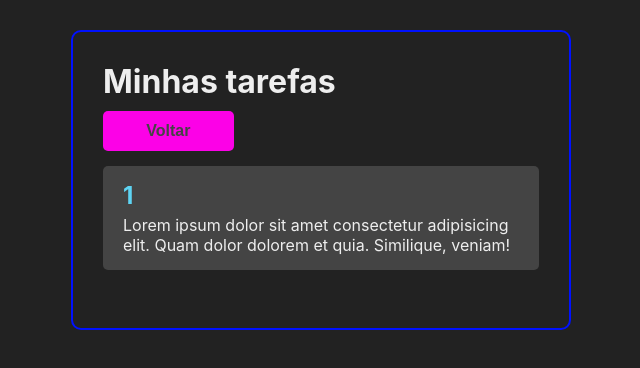
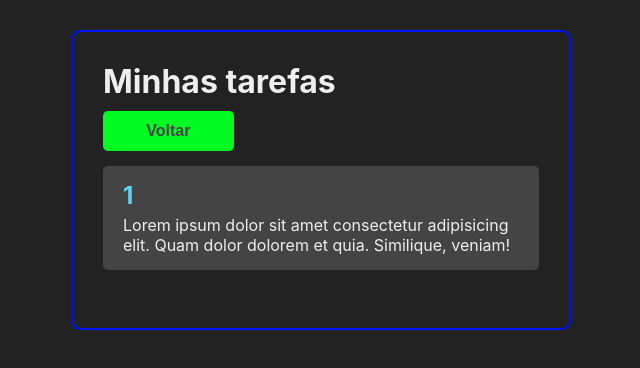
Before and after one commit to lhenriquesouz/React-To-do, a React (Create React App) app: page /1 in a window 1280 px wide. Shown: the top 368 px of the page, without its empty margins (319-959 px from the left). Built offline with nearby package versions, Linux system fonts and the light colour scheme; no server answers.

Commit message:
Alteração para a cor verde

```diff
--- a/src/components/Button.css
+++ b/src/components/Button.css
@@ -1,5 +1,5 @@
 .button {
-    background-color: rgb(252, 1, 231);
+    background-color: #01fc22;
     height: 40px;
     padding: 0 10px;
     border-radius: 5px;
@@ -13,7 +13,7 @@
 }
 
 .button:hover {
-    background-color: rgb(252, 1, 231);
+    background-color: #01fc22;
     color: #0112fc;
     transition: .3s;
 }
```
